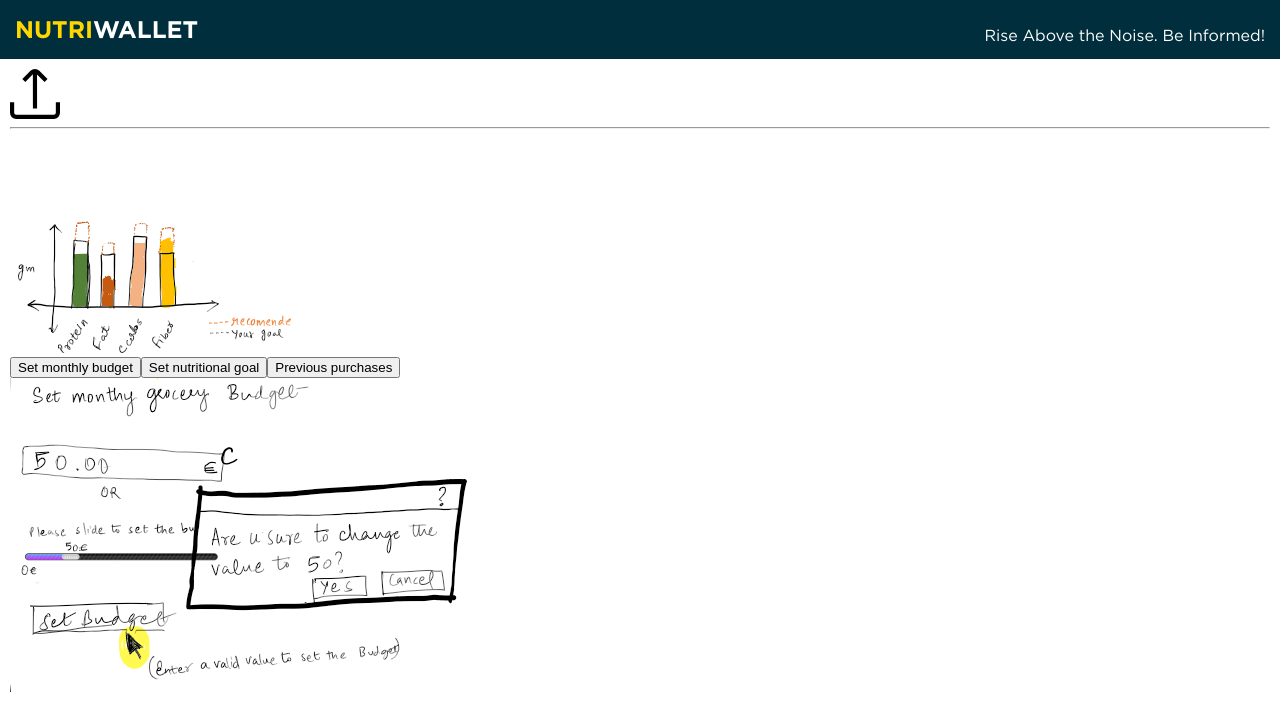
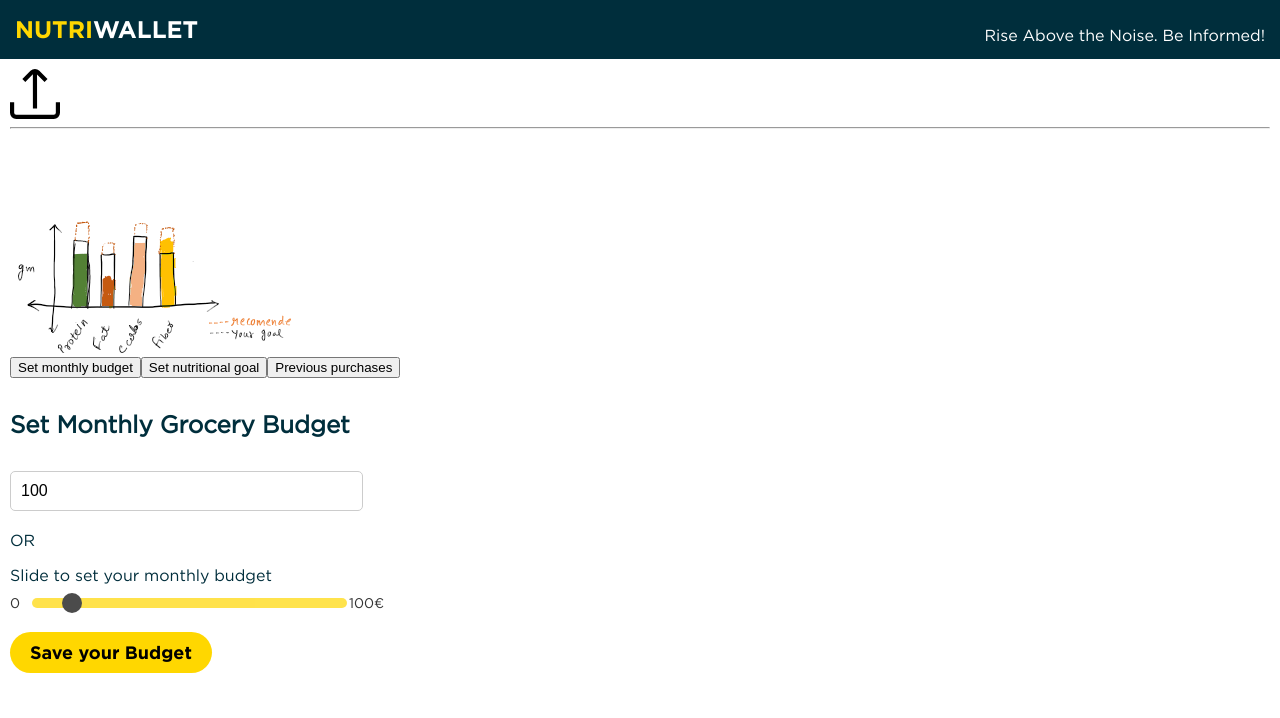
Before and after one commit to amitsahucse/Fra_collab, a React (Create React App) app: page /existing-customer in a window 1280 px wide. Shown: the top 718 px of the page. Built offline with nearby package versions, Linux system fonts and the light colour scheme.

Commit message:
second push

```diff
--- a/package.json
+++ b/package.json
@@ -18,6 +18,7 @@
     "react-dom": "^18.2.0",
     "react-router-dom": "^6.17.0",
     "react-scripts": "5.0.1",
+    "react-toastify": "^9.1.3",
     "web-vitals": "^2.1.4"
   },
   "scripts": {
--- a/src/App.jsx
+++ b/src/App.jsx
@@ -24,6 +24,7 @@ function App() {
         <Route path="/existing-customer" element={<ExistingCustomer/>}/>
         <Route path="/new-customer" element={<NewCustomer/>}/>
         <Route path="/welcome" element={<WelcomePage/>}/>
+
       </Routes>
     </Router>
   );
--- /dev/null
+++ b/src/components/existing_customer/SetBudget.css
@@ -0,0 +1,100 @@
+/* GroceryBudget.css */
+
+.budget-heading {
+    font-size: 1.5em;
+    font-weight: bold;
+  }
+
+  .input-container {
+    position: relative;
+    margin-bottom: 20px; /* Add margin for spacing */
+  }
+
+  .budget-input {
+    width: 28%;
+    padding: 10px;
+    font-size: 1em;
+    border: 1px solid #ccc;
+    border-radius: 5px;
+    box-sizing: border-box;
+  }
+
+  .currency-symbol {
+    position: absolute;
+    top: 50%;
+    right: 10px;
+    transform: translateY(-50%);
+    font-size: 1.2em;
+  }
+
+  /* SetBudget.css */
+
+.budget-slider {
+    -webkit-appearance: none;
+    width: 25%;
+    height: 10px;
+    border-radius: 5px;
+    background: #FFD700; /* Set the background color of the slider */
+    outline: none;
+    opacity: 0.7;
+    -webkit-transition: .2s;
+    transition: opacity .2s;
+  }
+
+  .budget-slider::-webkit-slider-thumb {
+    -webkit-appearance: none;
+    appearance: none;
+    width: 20px;
+    height: 20px;
+    border-radius: 50%;
+    background: black; /* Set the color of the sliding element */
+    cursor: pointer;
+  }
+
+  .budget-slider::-moz-range-thumb {
+    width: 20px;
+    height: 20px;
+    border-radius: 50%;
+    background: black; /* Set the color of the sliding element */
+    cursor: pointer;
+  }
+  .slider-label {
+    display: inline-block;
+    font-size: 14px;
+    color: #333;
+    margin-right: 10px;
+    margin-top:10px;
+  }
+  .budget-input::before {
+    content: '€';
+    position: absolute;
+    left: 10px;
+    top: 50%;
+    transform: translateY(-50%);
+    font-size: 1.2em;
+  }
+  .input-container {
+    position: relative;
+  }
+
+  .euro-symbol {
+    position: absolute;
+    top: 50%;
+    transform: translateY(-50%);
+    right: 15px; /* Adjust this value as needed */
+  }
+  .round-button {
+    display: inline-block;
+    padding: 10px 20px;
+    background-color: #FFD700;
+
+    color: white;
+    border-radius: 50px;
+    font-family: 'Gotham-700-Bold';
+    font-size: 18px;
+    cursor: pointer;
+    margin-top: 20px;
+  }
+  .round-button:hover{
+    background-color: #FFC700;
+  }
--- a/src/components/existing_customer/SetBudget.jsx
+++ b/src/components/existing_customer/SetBudget.jsx
@@ -1,12 +1,46 @@
-import React, {useState} from 'react';
-import setBudgetImage from '../../media/images/temp-set-monthly-budget.PNG'
+import React, { useState } from 'react';
+import './SetBudget.css'; // Import your CSS file
 
-function setBudget() {
+const SetBudget = () => {
+  const [budget, setBudget] = useState(100);
+
+  const handleInputChange = (e) => {
+    setBudget(e.target.value);
+  };
+
   return (
     <div>
-    <img src={setBudgetImage} alt="placeholder for the setting component"/>
-  </div>
-  )
-}
+      <h4 className="budget-heading">Set Monthly Grocery Budget</h4>
+      <div className="input-container">
+  <input
+    type="number"
+    value={budget}
+    onChange={handleInputChange}
+    className="budget-input"
+    placeholder='Enter your monthly budget...'
+  />
 
-export default setBudget;
+</div>
+
+      <p>OR</p>
+      <div className="slider-container">
+        <div>Slide to set your monthly budget</div>
+      <span className="slider-label">0</span>
+        <input
+          type="range"
+          min="0"
+          max="1000"
+          value={budget}
+          onChange={handleInputChange}
+          className="budget-slider"
+        />
+          <span className="slider-label">{budget}€</span>
+      </div>
+      <div className="round-button">
+                <span style={{color: 'black'}}>Save your Budget</span>
+              </div>
+    </div>
+  );
+};
+
+export default SetBudget;
--- a/src/components/login/LoginPage.jsx
+++ b/src/components/login/LoginPage.jsx
@@ -1,14 +1,44 @@
 import React from 'react';
-import './LoginPage.scss';
-import '../../App.scss';
+import './LoginPage.scss'; // Import your CSS file
 
 const LoginPage = () => {
+  const handleLogin = (e) => {
+    e.preventDefault();
+    // Add login logic here
+  }
 
-    return (
-        <div>
-            The view for a LOGIN page
+  return (
+    <div className="login-container">
+      <h2>Login</h2>
+      <form onSubmit={handleLogin}>
+        <div className="form-group">
+
+          <input type="email" placeholder='Enter your e-mail address' id="email" required />
         </div>
-    );
-};
+        <div className="form-group">
+
+          <input type="password" placeholder='Enter your password' id="password" required />
+        </div>
+        <div className="form-group">
+
+          <input type="number" placeholder='Enter your weight (optional)' id="weight" required />
+        </div>
+        <div className="form-group">
+
+          <input type="number"  placeholder='Enter your height (optional)' id="height" required />
+        </div>
+        <div className="form-group">
+
+          <input type="number" placeholder='Enter your age (optional)' id="age" required />
+        </div>
+        <div className="round-button">
+            <span role="img" aria-label="lock" style={{color: 'white'}}>🔒</span>
+                <span style={{color: 'White'}}>Login</span>
+              </div>
+        <button type="button" className="google-signin">Sign in with Google</button>
+      </form>
+    </div>
+  );
+}
 
 export default LoginPage;
--- a/src/components/login/LoginPage.scss
+++ b/src/components/login/LoginPage.scss
@@ -0,0 +1,84 @@
+.login-container {
+  max-width: 400px;
+  margin: 0 auto;
+  padding: 20px;
+  border: 1px solid #ccc;
+  background-color: #fff;
+  box-shadow: 0 2px 4px rgba(0, 0, 0, 0.1);
+  border-radius: 8px;
+
+  h2 {
+    font-size: 1.5rem;
+    margin-bottom: 20px;
+    text-align: center;
+  }
+
+  .form-group {
+    margin-bottom: 15px;
+
+    label {
+      display: block;
+      font-weight: bold;
+      margin-bottom: 5px;
+    }
+
+    input {
+      width: 100%;
+      padding: 10px;
+      font-size: 16px;
+      border: 1px solid #ccc;
+      border-radius: 4px;
+      box-sizing: border-box;
+
+      &:focus {
+        border-color: #ffc107; /* Yellow color when focused */
+      }
+    }
+  }
+
+  button {
+    width: 100%;
+    padding: 10px;
+    font-size: 16px;
+    background-color: green;
+    color: #fff;
+    border: none;
+    border-radius: 1px;
+    cursor: pointer;
+    transition: background-color 0.3s;
+
+    &:hover {
+      background-color: #004394;
+    }
+  }
+
+  .google-signin {
+    background-color: #fff;
+    color: #000;
+    border: 1px solid #ccc;
+    margin-top: 10px;
+
+    &:hover {
+      background-color: #f8f8f8;
+    }
+  }
+  .round-button {
+    display: inline-block;
+    padding: 10px 20px;
+
+
+    color: white;
+    border-radius: 1px;
+    font-family: 'Gotham-700-Bold';
+    font-size: 18px;
+    cursor: pointer;
+    margin-top: 20px;
+    background: linear-gradient(to bottom, #2ecc71, #27ae60);
+
+    &:hover {
+      background: linear-gradient(to bottom, #27ae60, #219a52);
+    }
+  }
+
+
+}
```
Also changed, not shown: 1 other file (tests, documents, lock files or other folders).
